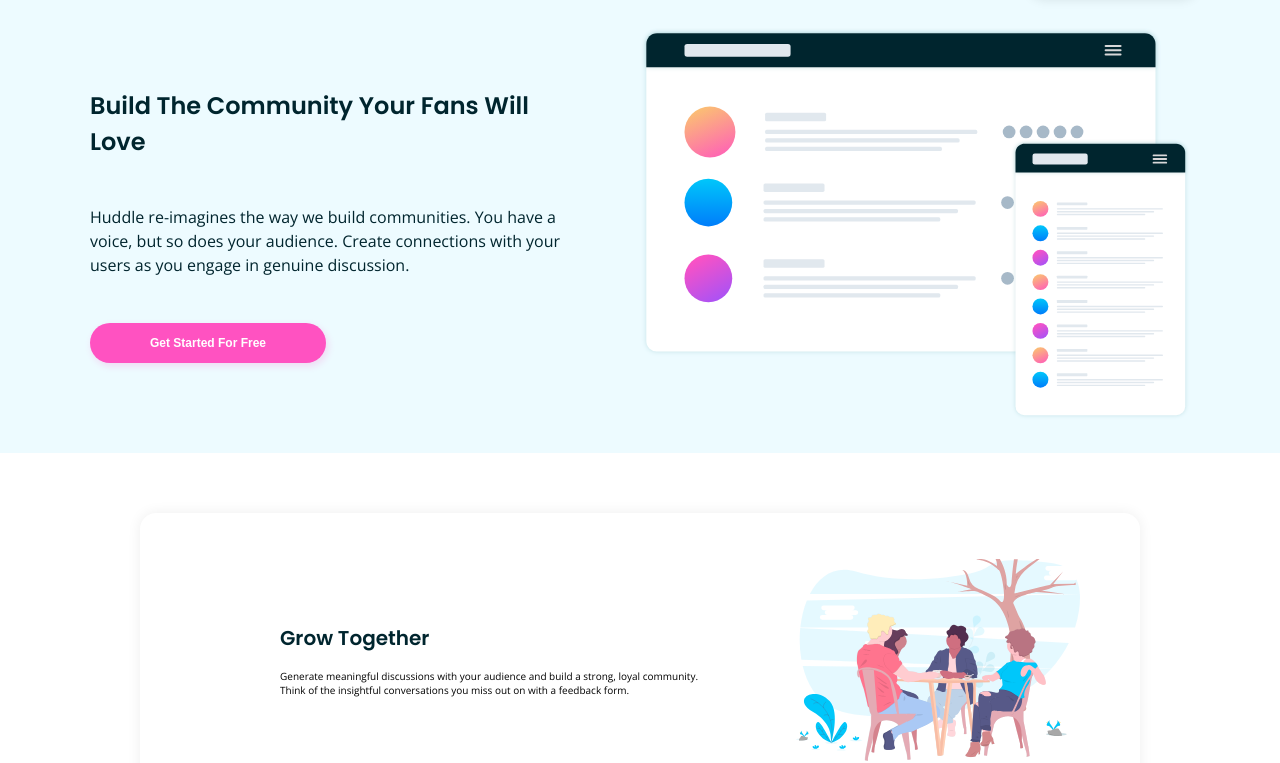
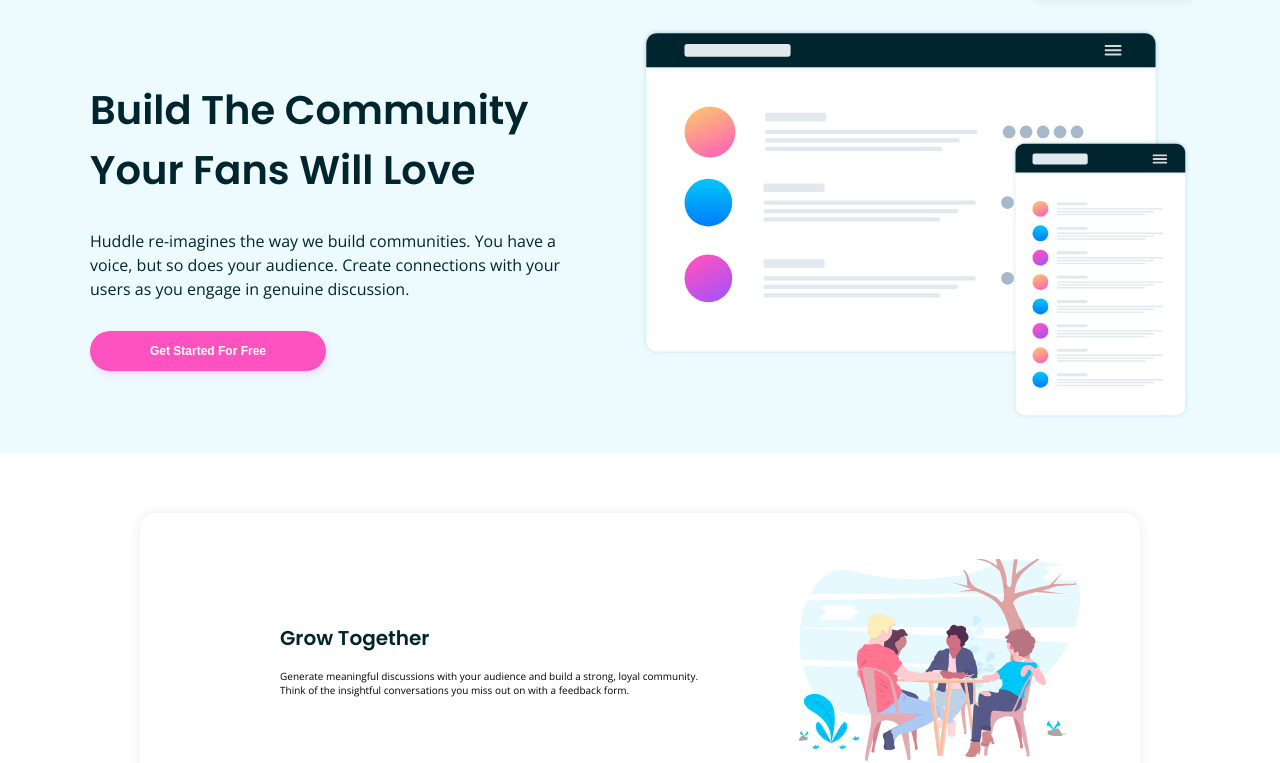
Before and after one commit to WiaterKa/2023.03.18----Bundle-Landing-Page_JR, a website built with Parcel: page index.html in a window 1280 px wide. Shown: the part 74-837 px from the top of the page. Built offline with nearby package versions, Linux system fonts and the light colour scheme.

Commit message:
futher CSS improvements #3

```diff
--- a/scss/layout/hero.scss
+++ b/scss/layout/hero.scss
@@ -103,6 +103,8 @@
   color: #00252e;
   @media only screen and (min-width: 990px) {
     text-align: left;
+    font-size: 4rem;
+    line-height: 6rem;
   }
 }
 
```
Also changed, not shown: scss/layout/hero.css, scss/layout/hero.min.css.
